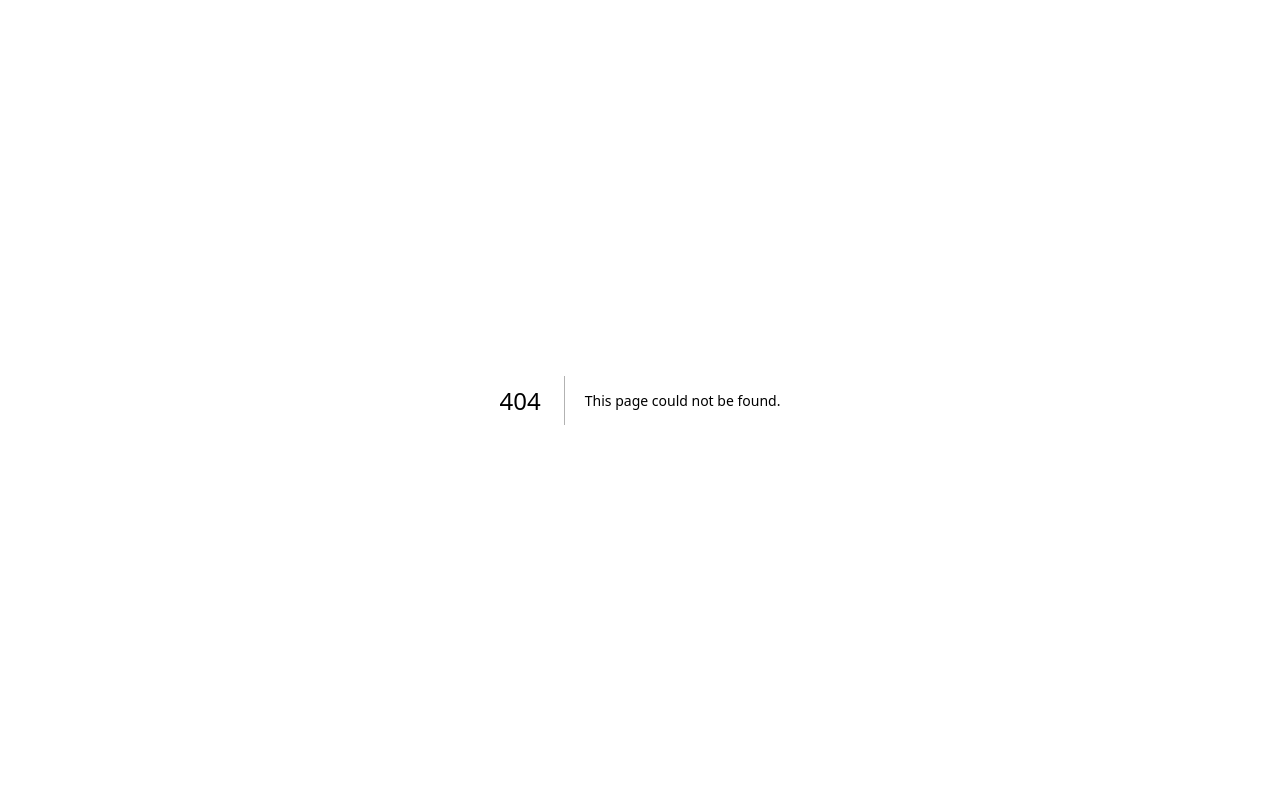
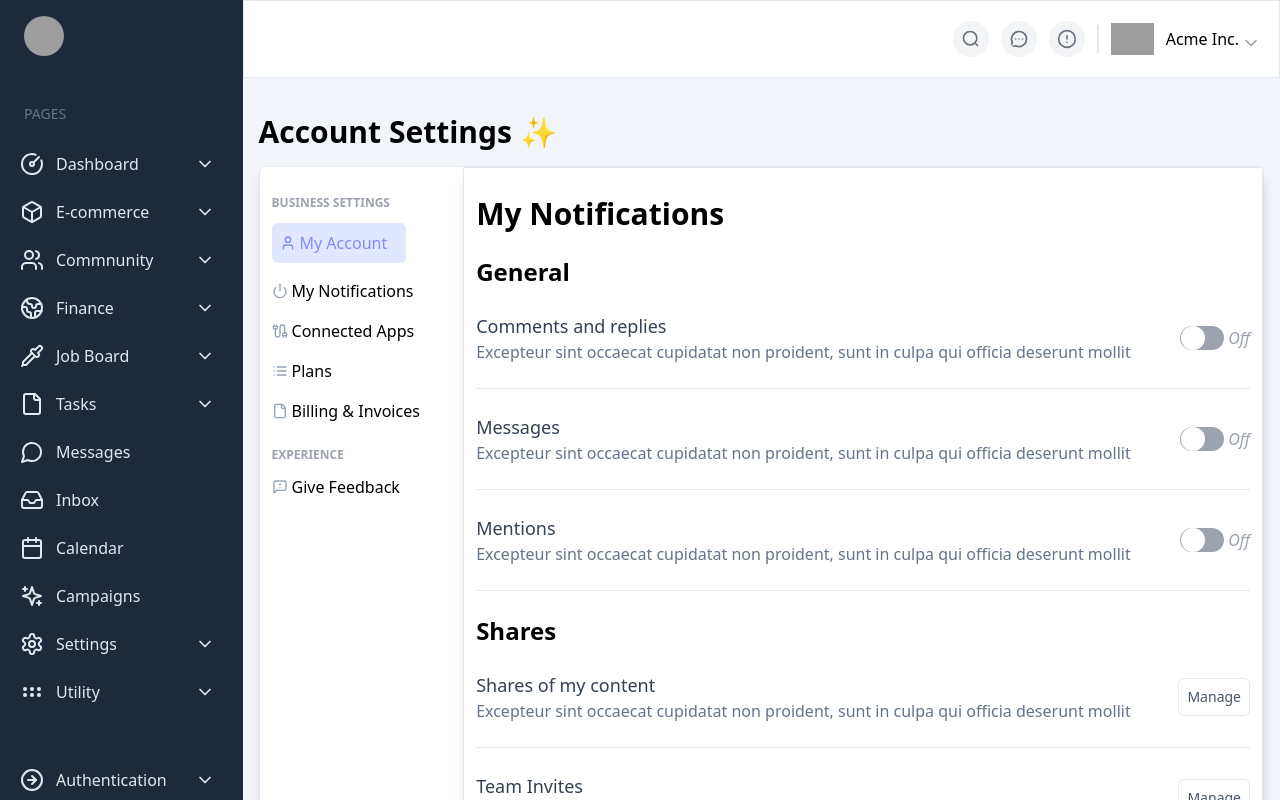
Before and after one commit to Sandhya-p1/Mosaic-demo-practice, a Next.js app: page /mynotifications in a window 1280 px wide. Before the commit this address had no page. Built offline with nearby package versions, Linux system fonts and the light colour scheme; grey boxes are pictures that could not be loaded.

Commit message:
notification page created

```diff
--- /dev/null
+++ b/pages/connectedapps.jsx
@@ -0,0 +1,7 @@
+import React from "react";
+
+function connectedapps() {
+  return <div></div>;
+}
+
+export default connectedapps;
--- a/pages/myaccount.jsx
+++ b/pages/myaccount.jsx
@@ -1,4 +1,4 @@
-import React from "react";
+import React, { useState } from "react";
 import Sidebar from "./components/Sidebar";
 import Nav from "./components/Nav";
 import {
@@ -10,7 +10,13 @@ import {
   User,
 } from "lucide-react";
 import ToggleSwitcher from "./components/ToggleSwitcher";
+import Link from "next/link";
+
 function myaccount() {
+  // const [open, setOpen] = useState();
+  // const handleOpen = () => {
+  //   setOpen(!open);
+
   return (
     <main className="flex h-screen bg-slate-100">
       <Sidebar />
@@ -27,26 +33,39 @@ function myaccount() {
                   business settings
                 </h2>
                 <div className="flex gap-x-3  font-medium text-nowrap items-center md:inline md:space-y-4">
+                  <Link href="/myaccount">
                     <p className="text-indigo-400 w-3/4  cursor-pointer iconflex bg-indigo-100 rounded-md p-2">
                       <User className="h-4 w-4" />
                       My Account
                     </p>
-                  <p className="iconflex cursor-pointer">
+                  </Link>
+                  <Link
+                    // className={`${path === "/mynotifications" ? "active" : ""}`}
+                    href="/mynotifications"
+                  >
+                    <p className="iconflex cursor-pointer ">
                       <Power className="icon" />
                       My Notifications
                     </p>
+                  </Link>
+                  <Link href="/connectedapps">
                     <p className="iconflex cursor-pointer">
                       <Cable className="icon" />
                       Connected Apps
                     </p>
+                  </Link>
+                  <Link href="/plans">
                     <p className="iconflex cursor-pointer">
                       <List className="icon" />
                       Plans
                     </p>
+                  </Link>
+                  <Link href="/billing&invoices">
                     <p className="iconflex cursor-pointer">
                       <File className="icon" />
                       Billing & Invoices
                     </p>
+                  </Link>
                 </div>
               </div>
               {/* experience */}
--- /dev/null
+++ b/pages/mynotifications.jsx
@@ -0,0 +1,159 @@
+import React from "react";
+import Sidebar from "./components/Sidebar";
+import Nav from "./components/Nav";
+import {
+  Cable,
+  File,
+  List,
+  MessageSquareWarning,
+  Power,
+  User,
+} from "lucide-react";
+import ToggleSwitcher from "./components/ToggleSwitcher";
+function myaccount() {
+  return (
+    <main className="flex h-screen bg-slate-100">
+      <Sidebar />
+      <div className="w-full overflow-y-auto ">
+        <Nav />
+        <div className="text-black py-9 px-4 space-y-4">
+          <h1 className="font-bold text-3xl">Account Settings ✨</h1>
+          <div className="box rounded-md  w-full md:flex ">
+            {/* left side */}
+            <div className=" md:space-y-6 px-3 py-7 md:w-1/4 md:space-x-0  scroll-smooth  overflow-scroll no-scrollbar space-x-4 flex justify-between items-center md:inline">
+              {/* business settings */}
+              <div className=" space-y-5 ">
+                <h2 className="uppercase text-gray-400 md:pb-3 text-xs font-bold">
+                  business settings
+                </h2>
+                <div className="flex gap-x-3  font-medium text-nowrap items-center md:inline md:space-y-4">
+                  <p className="text-indigo-400 w-3/4  cursor-pointer iconflex bg-indigo-100 rounded-md p-2">
+                    <User className="h-4 w-4" />
+                    My Account
+                  </p>
+                  <p className="iconflex cursor-pointer">
+                    <Power className="icon" />
+                    My Notifications
+                  </p>
+                  <p className="iconflex cursor-pointer">
+                    <Cable className="icon" />
+                    Connected Apps
+                  </p>
+                  <p className="iconflex cursor-pointer">
+                    <List className="icon" />
+                    Plans
+                  </p>
+                  <p className="iconflex cursor-pointer">
+                    <File className="icon" />
+                    Billing & Invoices
+                  </p>
+                </div>
+              </div>
+              {/* experience */}
+              <div className="space-y-3">
+                <h1 className="uppercase text-gray-400 text-xs font-bold">
+                  experience
+                </h1>
+                <div className="text-nowrap font-medium">
+                  <p className="iconflex cursor-pointer">
+                    <MessageSquareWarning className="icon" />
+                    Give Feedback
+                  </p>
+                </div>
+              </div>
+            </div>
+            {/* right side */}
+            <div className="box w-full px-3 py-7 space-y-6">
+              <h1 className="text-3xl font-bold">My Notifications</h1>
+              <h2 className="text-2xl font-semibold">General</h2>
+              <div className="flex justify-between items-center">
+                <h1 className="font-medium text-slate-700 text-lg inline-grid">
+                  Comments and replies
+                  <span className="text-slate-500 font-normal text-base">
+                    Excepteur sint occaecat cupidatat non proident, sunt in
+                    culpa qui officia deserunt mollit
+                  </span>
+                </h1>
+                <ToggleSwitcher />
+              </div>
+              <hr />
+              <div className="flex justify-between items-center">
+                <h1 className="font-medium text-slate-700 text-lg inline-grid">
+                  Messages
+                  <span className="text-slate-500 font-normal text-base">
+                    Excepteur sint occaecat cupidatat non proident, sunt in
+                    culpa qui officia deserunt mollit
+                  </span>
+                </h1>
+                <ToggleSwitcher />
+              </div>
+              <hr />
+              <div className="flex justify-between items-center">
+                <h1 className="font-medium text-slate-700 text-lg inline-grid">
+                  Mentions
+                  <span className="text-slate-500 font-normal text-base">
+                    Excepteur sint occaecat cupidatat non proident, sunt in
+                    culpa qui officia deserunt mollit
+                  </span>
+                </h1>
+                <ToggleSwitcher />
+              </div>
+              <hr />
+              <h1 className="text-2xl font-semibold">Shares</h1>
+              <div className="flex justify-between items-center">
+                <h1 className="font-medium text-slate-700 text-lg inline-grid">
+                  Shares of my content
+                  <span className="text-slate-500 font-normal text-base">
+                    Excepteur sint occaecat cupidatat non proident, sunt in
+                    culpa qui officia deserunt mollit
+                  </span>
+                </h1>
+                <button className="p-2 text-sm text-slate-600 rounded-md border hover:border-slate-300">
+                  Manage
+                </button>
+              </div>
+              <hr />
+              <div className="flex justify-between items-center">
+                <h1 className="font-medium text-slate-700 text-lg inline-grid">
+                  Team Invites
+                  <span className="text-slate-500 font-normal text-base">
+                    Excepteur sint occaecat cupidatat non proident, sunt in
+                    culpa qui officia deserunt mollit
+                  </span>
+                </h1>
+                <button className="p-2 text-sm text-slate-600 rounded-md border hover:border-slate-300">
+                  Manage
+                </button>
+              </div>
+              <hr />
+              <div className="flex justify-between items-center">
+                <h1 className="font-medium text-slate-700 text-lg inline-grid">
+                  Smart connection
+                  <span className="text-slate-500 font-normal text-base">
+                    Excepteur sint occaecat cupidatat non proident, sunt in
+                    culpa qui officia deserunt mollit
+                  </span>
+                </h1>
+                <button className="p-2 text-sm text-red-600 rounded-md border hover:border-slate-300">
+                  Disable
+                </button>
+              </div>
+
+              <hr />
+              <div className="flex justify-end items-center gap-x-3">
+                <button className="text-slate-600 border hover:border-slate-300 rounded-md p-2">
+                  Cancel
+                </button>
+                <button className="text-white bg-indigo-500 hover:bg-indigo-600 rounded-md p-2 font-medium">
+                  Save Changes
+                </button>
+              </div>
+            </div>
+          </div>
+        </div>
+      </div>
+    </main>
+  );
+}
+
+export default myaccount;
```
Lines whose indentation alone changed are shown as unchanged.
